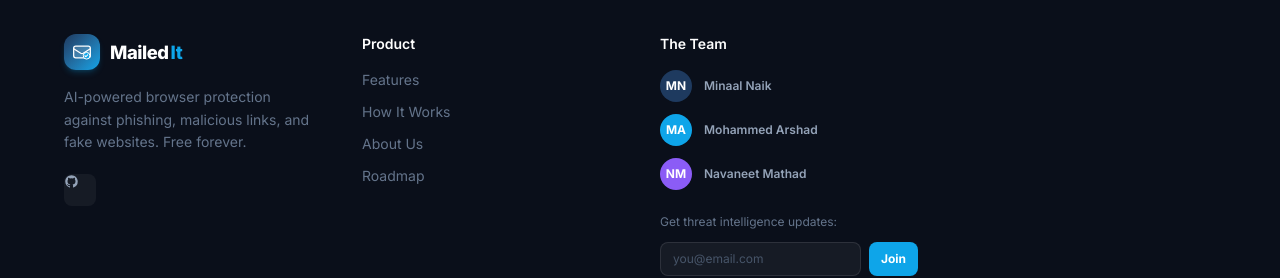
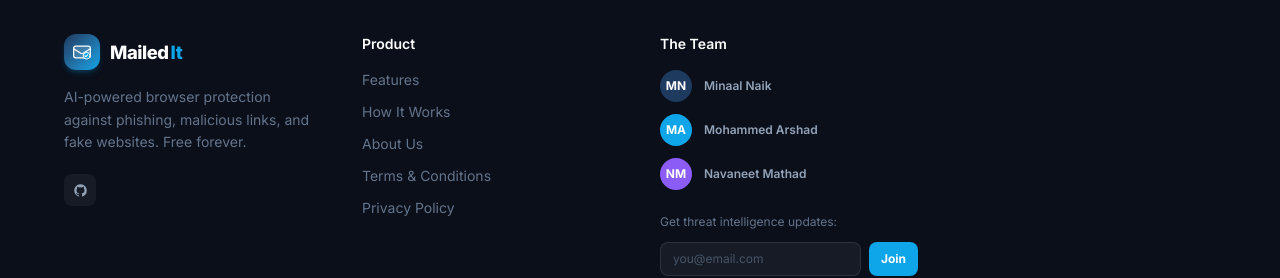
Before and after one commit to hackerearthai/cyber, a Next.js app: page / in a window 1280 px wide. Shown: the part 4132-4410 px from the top of the page. Built offline with nearby package versions, Linux system fonts and the light colour scheme.

Commit message:
Refactor Footer component structure and links

```diff
--- a/src/components/Footer.tsx
+++ b/src/components/Footer.tsx
@@ -30,7 +30,7 @@
                 href="https://github.com/hackerearthai/cyber.git"
                 target="_blank"
                 rel="noopener noreferrer"
-                className="w-8 h-8 rounded-lg bg-white/5"
+                className="w-8 h-8 rounded-lg bg-white/5 flex items-center justify-center hover:bg-white/10 transition-colors"
                 aria-label="GitHub"
               >
                 <svg width="15" height="15" viewBox="0 0 24 24" fill="#94a3b8">
@@ -44,10 +44,19 @@
           <div>
             <h4 className="text-white font-semibold text-sm mb-4">Product</h4>
             <ul className="space-y-3 text-sm">
-              {["Features", "How It Works", "About Us", "Roadmap"].map((item) => (
-                <li key={item}>
-                  <a href="#" className="text-[#64748b] hover:text-[#94a3b8] transition-colors">
-                    {item}
+              {[
+                { label: "Features",    href: "#features"  },
+                { label: "How It Works",href: "#how-it-works" },
+                { label: "About Us",    href: "#footer"    },
+                { label: "Terms & Conditions", href: "/terms" },
+                { label: "Privacy Policy",     href: "/privacy" },
+              ].map((item) => (
+                <li key={item.label}>
+                  <a
+                    href={item.href}
+                    className="text-[#64748b] hover:text-[#94a3b8] transition-colors"
+                  >
+                    {item.label}
                   </a>
                 </li>
               ))}
@@ -59,18 +68,15 @@
             <h4 className="text-white font-semibold text-sm mb-4">The Team</h4>
             <div className="space-y-3">
               {[
-                { name: "Minaal Naik", initials: "MN", color: "bg-[#1e3a5f]" },
-                { name: "Mohammed Arshad", initials: "MA", color: "bg-[#0ea5e9]" },
-                { name: "Navaneet Mathad", initials: "NM", color: "bg-[#8b5cf6]" },
+                { name: "Minaal Naik",      initials: "MN", color: "bg-[#1e3a5f]" },
+                { name: "Mohammed Arshad",  initials: "MA", color: "bg-[#0ea5e9]" },
+                { name: "Navaneet Mathad",  initials: "NM", color: "bg-[#8b5cf6]" },
               ].map((member) => (
                 <div key={member.name} className="flex items-center gap-3">
                   <div className={`w-8 h-8 rounded-full ${member.color} flex items-center justify-center text-white text-xs font-bold flex-shrink-0`}>
                     {member.initials}
                   </div>
-                  <div>
                   <div className="text-[#94a3b8] text-xs font-semibold">{member.name}</div>
-                    <div className="text-[#475569] text-[10px]">{member.role}</div>
-                  </div>
                 </div>
               ))}
             </div>
@@ -98,9 +104,9 @@
             © {new Date().getFullYear()} Mailed It. All rights reserved. Built to protect people, not profit from fear.
           </p>
           <div className="flex gap-6 text-xs text-[#475569]">
-            <a href="#" className="hover:text-[#94a3b8] transition-colors">Privacy Policy</a>
-            <a href="#" className="hover:text-[#94a3b8] transition-colors">Terms of Service</a>
-            <a href="#" className="hover:text-[#94a3b8] transition-colors">Security Disclosure</a>
+            <a href="/privacy" className="hover:text-[#94a3b8] transition-colors">Privacy Policy</a>
+            <a href="/terms"   className="hover:text-[#94a3b8] transition-colors">Terms of Service</a>
+            <a href="#"        className="hover:text-[#94a3b8] transition-colors">Security Disclosure</a>
           </div>
         </div>
       </div>
```
Lines whose indentation alone changed are shown as unchanged.
